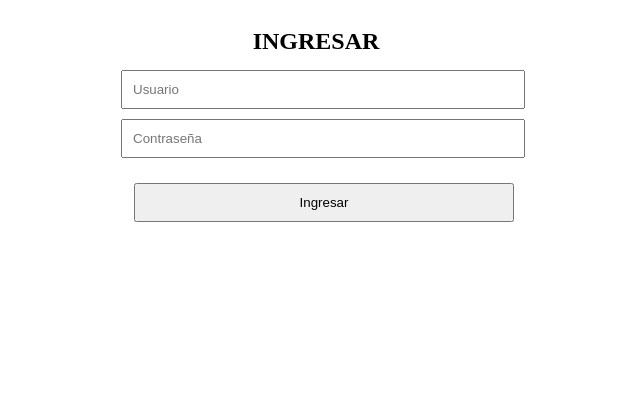
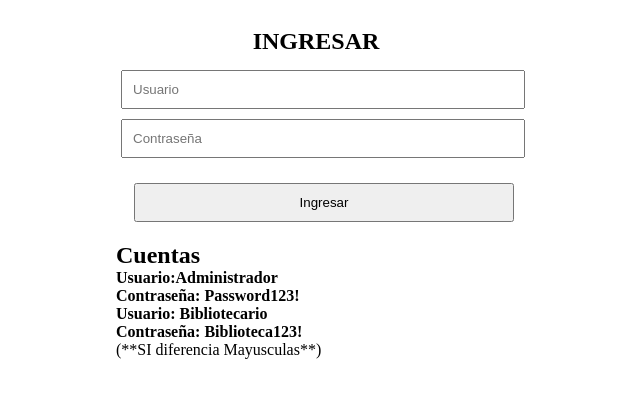
Before and after one commit to AleAC1/CRUDLocal, a PHP site: page /mvc/index.php in a window 1280 px wide. Shown: the part 53-451 px from the top of the page, without its empty margins (324-964 px from the left). Run offline with PHP 8.4, Linux system fonts and the light colour scheme.

Commit message:
Update ingreso.php

```diff
--- a/mvc/Vistas/modulos/ingreso.php
+++ b/mvc/Vistas/modulos/ingreso.php
@@ -10,6 +10,19 @@
 		<input type="submit" value="Ingresar">
 
 </form>
+
+<h2>Cuentas</h2>
+<h4>
+	Usuario:Administrador
+	<br>
+	Contraseña: Password123!
+<br>
+	Usuario: Bibliotecario
+	<br>
+	Contraseña: Biblioteca123!
+</h4>
+(**SI diferencia Mayusculas**)
+
 <?php
 	$ingreso = new AdminC();
 	$ingreso -> IngresoC();
```
